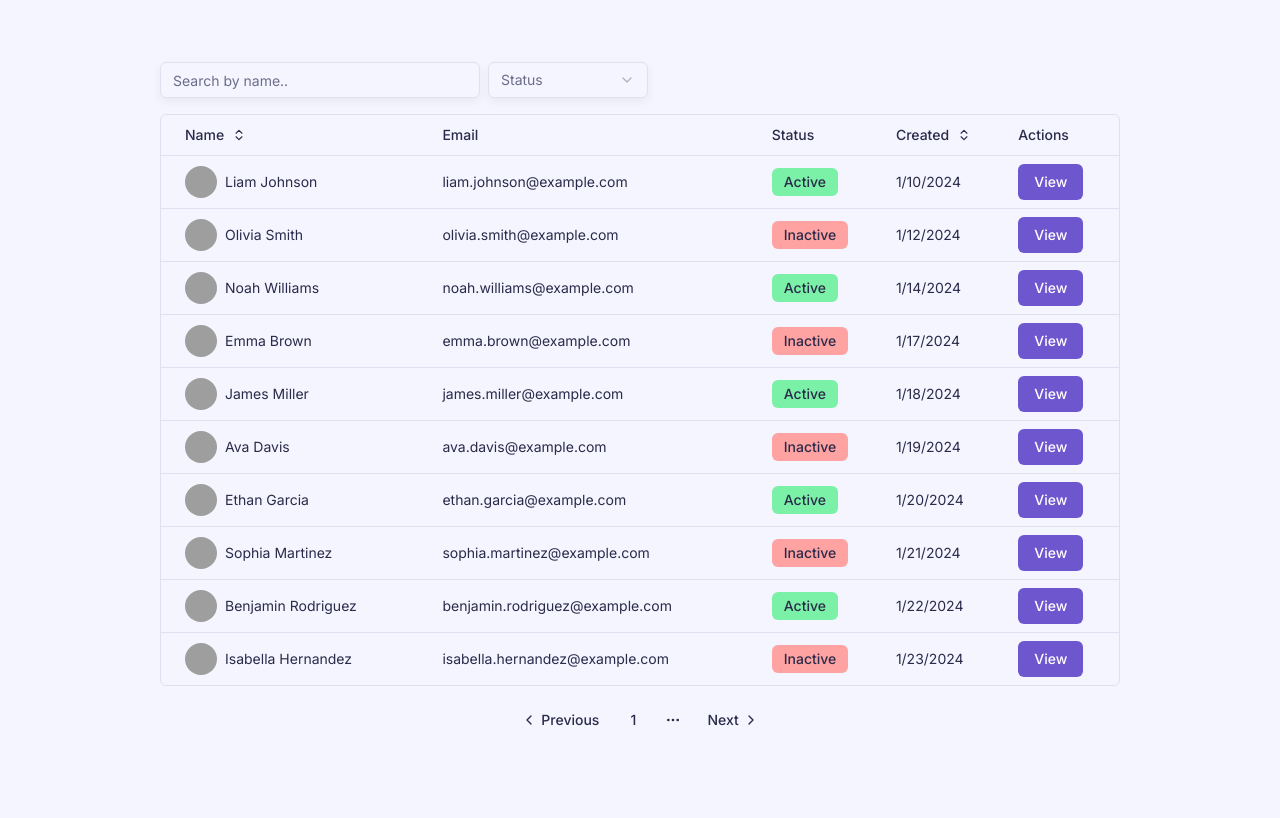
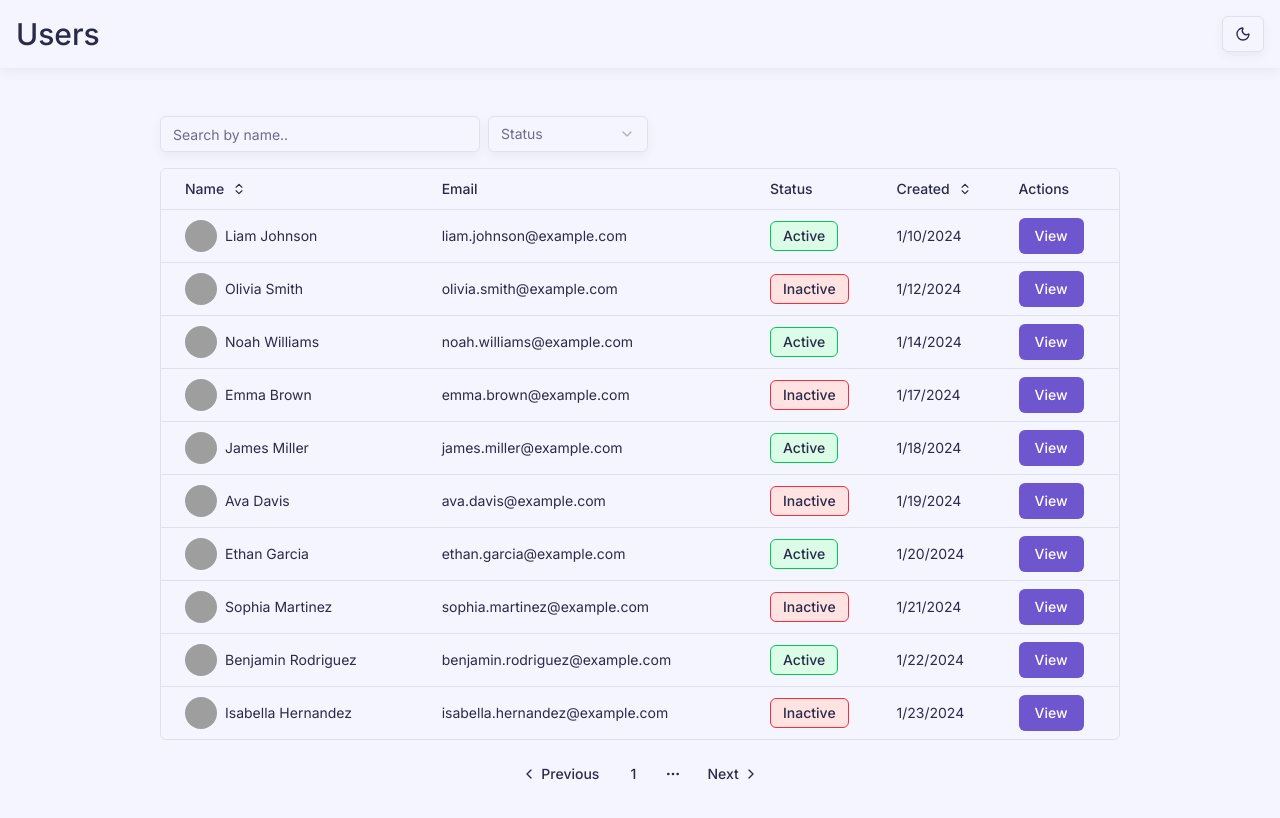
Before and after one commit to Gokul-Gopi/interview-assignment, a Next.js app: page /users in a window 1280 px wide. Shown: the top 818 px of the page. Built offline with nearby package versions, Linux system fonts and the light colour scheme; grey boxes are pictures that could not be loaded.

Commit message:
feat: dark-mode, app-layout

```diff
--- a/package.json
+++ b/package.json
@@ -17,6 +17,7 @@
     "clsx": "^2.1.1",
     "lucide-react": "^0.555.0",
     "next": "15.5.6",
+    "next-themes": "^0.4.6",
     "react": "19.1.0",
     "react-dom": "19.1.0",
     "react-hook-form": "^7.67.0",
--- /dev/null
+++ b/src/components/layout/AppLayout.tsx
@@ -0,0 +1,33 @@
+import { cn } from "@/utils/helpers";
+import { Button } from "@/components/ui/Button";
+import { Moon, Sun } from "lucide-react";
+import { useTheme } from "next-themes";
+
+interface IAppLayoutProps {
+  header: string;
+  children: React.ReactNode;
+  className?: string;
+}
+
+const AppLayout = ({ header, children, className }: IAppLayoutProps) => {
+  const { theme, setTheme } = useTheme();
+
+  return (
+    <>
+      <header className="p-4 flex justify-between mb-12 shadow-xs">
+        <h1 className="text-3xl font-medium">{header}</h1>
+
+        <Button
+          onClick={() => setTheme(theme === "light" ? "dark" : "light")}
+          variant="outline"
+        >
+          {theme === "light" ? <Moon /> : <Sun />}
+        </Button>
+      </header>
+
+      <main className={cn("min-h-dvh px-4", className)}>{children}</main>
+    </>
+  );
+};
+
+export default AppLayout;
--- /dev/null
+++ b/src/components/ui/ThemeProvider.tsx
@@ -0,0 +1,11 @@
+import * as React from "react";
+import { ThemeProvider as NextThemesProvider } from "next-themes";
+
+const ThemeProvider = ({
+  children,
+  ...props
+}: React.ComponentProps<typeof NextThemesProvider>) => {
+  return <NextThemesProvider {...props}>{children}</NextThemesProvider>;
+};
+
+export default ThemeProvider;
--- /dev/null
+++ b/src/components/users/StatusLabel.tsx
@@ -0,0 +1,23 @@
+import { cn } from "@/utils/helpers";
+
+interface IStatusLabelProps {
+  status: string;
+}
+
+const StatusLabel = ({ status }: IStatusLabelProps) => {
+  return (
+    <div
+      className={cn(
+        "capitalize px-3 border bg-transparent font-medium py-1 rounded-md w-fit dark:bg-transparent",
+        {
+          "border-green-500 bg-green-100": status === "active",
+          "border-red-500 bg-red-100": status === "inactive",
+        }
+      )}
+    >
+      {status}
+    </div>
+  );
+};
+
+export default StatusLabel;
--- a/src/components/users/UsersTable.tsx
+++ b/src/components/users/UsersTable.tsx
@@ -21,7 +21,6 @@ import { useState } from "react";
 import Image from "next/image";
 import { User } from "@/types";
 import usersMockData from "../../../public/users.json";
-import { cn } from "@/utils/helpers";
 import {
   Pagination,
   PaginationContent,
@@ -33,6 +32,7 @@ import {
 } from "@/components/ui/Pagination";
 import TableOptions from "./TableOptions";
 import { ChevronDown, ChevronsUpDown, ChevronUp } from "lucide-react";
+import StatusLabel from "./StatusLabel";
 
 export const columns: ColumnDef<User>[] = [
   {
@@ -70,20 +70,7 @@ export const columns: ColumnDef<User>[] = [
   {
     accessorKey: "status",
     header: () => "Status",
-    cell: ({ row }) => {
-      const status: string = row.getValue("status");
-
-      return (
-        <div
-          className={cn("capitalize px-3 font-medium py-1 rounded-md w-fit", {
-            "bg-green-300": status === "active",
-            "bg-red-300": status === "inactive",
-          })}
-        >
-          {status}
-        </div>
-      );
-    },
+    cell: ({ row }) => <StatusLabel status={row.getValue("status")} />,
     enableSorting: false,
   },
   {
@@ -140,7 +127,7 @@ const UsersTable = () => {
   };
 
   return (
-    <div className="w-full max-w-240">
+    <div className="w-full max-w-240 mx-auto">
       <TableOptions
         search={table.getColumn("name")?.getFilterValue() as string}
         onSearch={onSearch}
--- a/src/pages/_app.tsx
+++ b/src/pages/_app.tsx
@@ -1,6 +1,11 @@
+import ThemeProvider from "@/components/ui/ThemeProvider";
 import "@/styles/globals.css";
 import type { AppProps } from "next/app";
 
 export default function App({ Component, pageProps }: AppProps) {
-  return <Component {...pageProps} />;
+  return (
+    <ThemeProvider attribute="class" enableSystem={false}>
+      <Component {...pageProps} />
+    </ThemeProvider>
+  );
 }
--- a/src/pages/users.tsx
+++ b/src/pages/users.tsx
@@ -1,10 +1,11 @@
+import AppLayout from "@/components/layout/AppLayout";
 import UsersTable from "@/components/users/UsersTable";
 
 const Page = () => {
   return (
-    <main className="flex items-center justify-center min-h-dvh px-4">
+    <AppLayout header="Users">
       <UsersTable />
-    </main>
+    </AppLayout>
   );
 };
 
--- a/src/styles/globals.css
+++ b/src/styles/globals.css
@@ -181,6 +181,6 @@ body {
     @apply border-border outline-ring/50;
   }
   body {
-    @apply bg-background text-foreground;
+    @apply bg-background text-foreground min-h-dvh;
   }
 }
```
Also changed, not shown: 1 other file (tests, documents, lock files or other folders).
